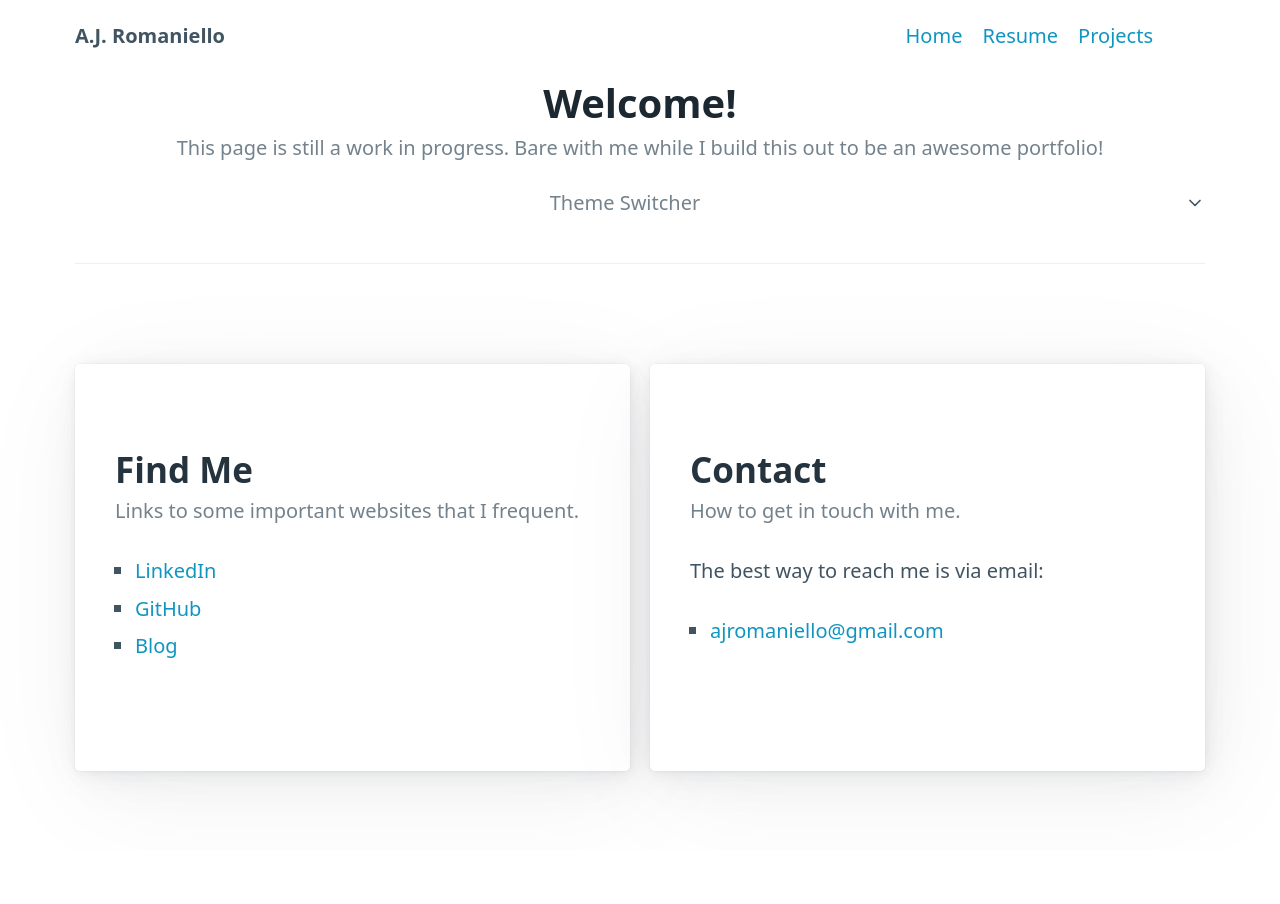
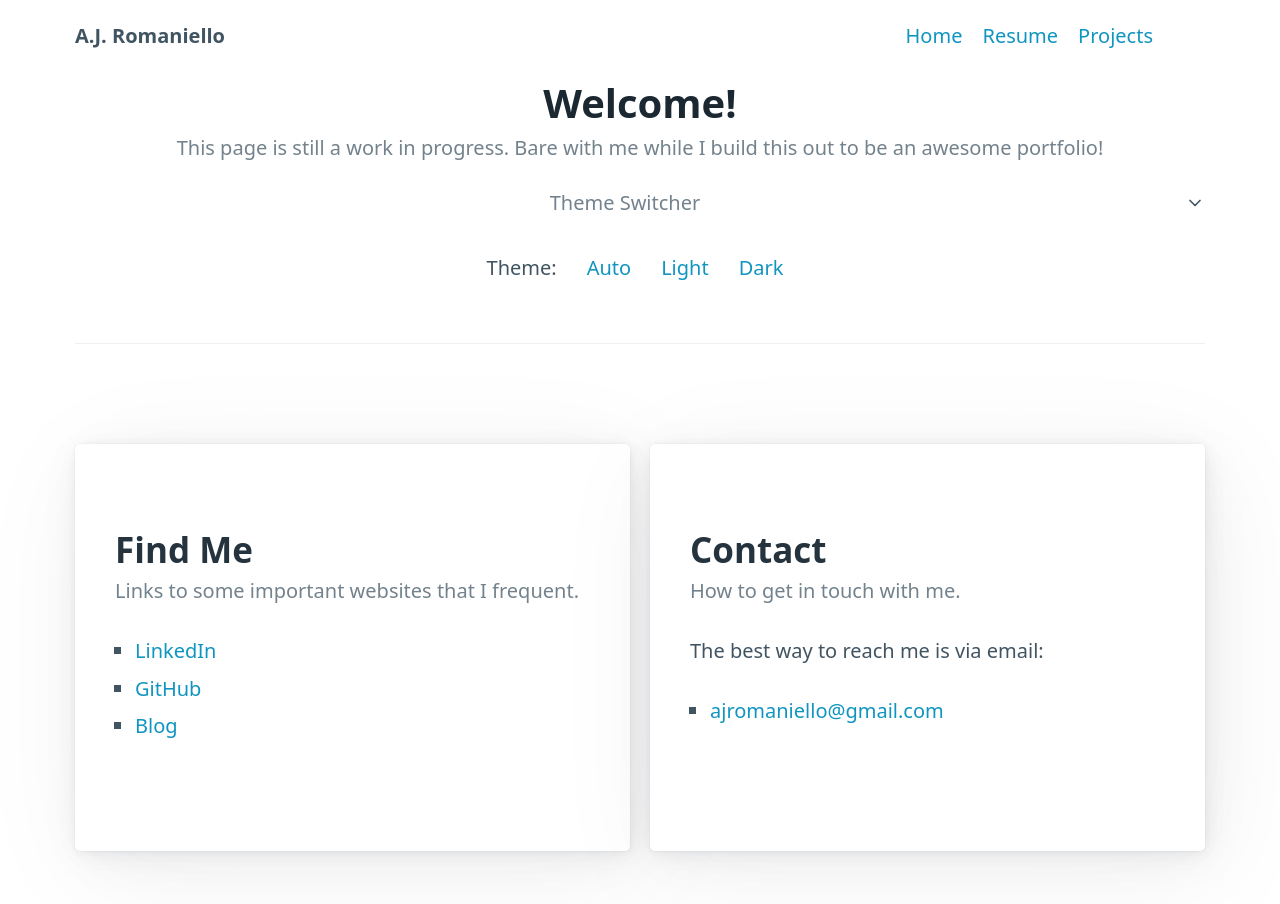
Before and after one commit to aj-rom/aj-rom.github.io, a React (Create React App) app: page / in a window 1280 px wide. Shown: the top 904 px of the page. Before the commit the page ends 851 px from the top, so only its background shows below. Built offline with nearby package versions, Linux system fonts and the light colour scheme.

Commit message:
allow children to pass to Accordion.js

```diff
--- a/src/components/Accordion.js
+++ b/src/components/Accordion.js
@@ -6,14 +6,13 @@ export default class Accordion extends Component {
         super(props);
         this.open = props.open
         this.title = props.title
-        this.content = props.content
     }
 
     render() {
         return (
             <details open={this.open}>
                 <summary>{this.title}</summary>
-                <p>{this.content}</p>
+                {this.props.children}
             </details>
         )
     }
```
